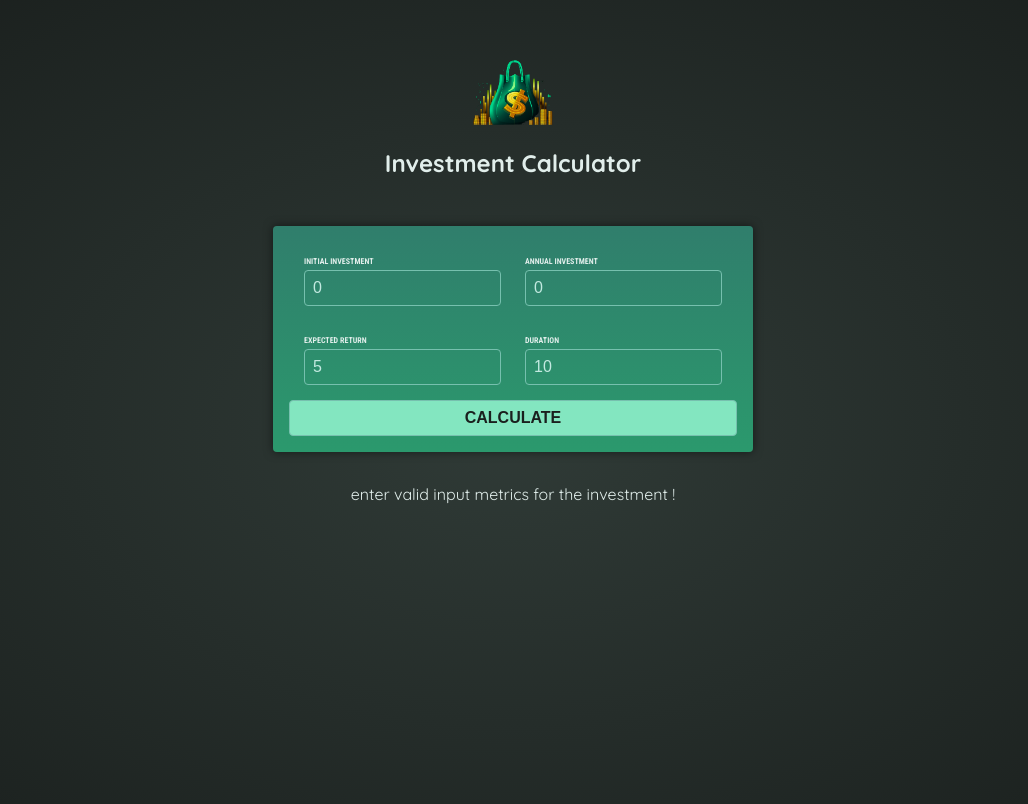
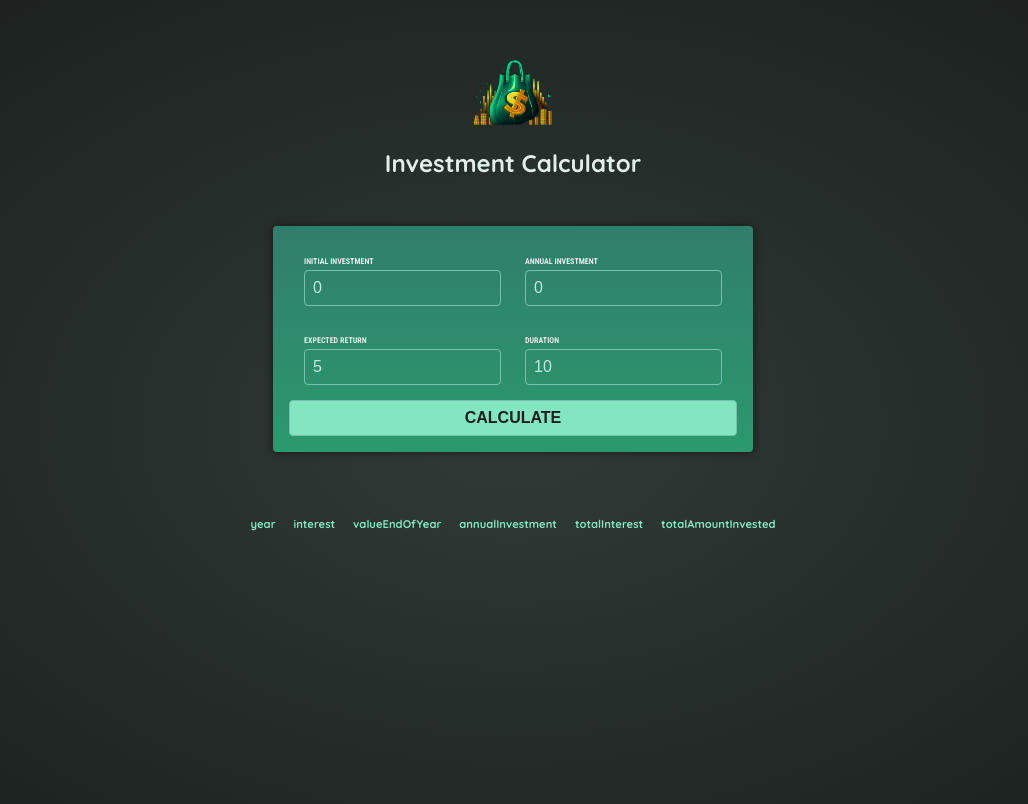
Before and after one commit to EliteCoder75/investment_app-, an Angular app: page / in a window 1280 px wide. Shown: the top 804 px of the page, without its empty margins (127-1155 px from the left). Built offline with nearby package versions, Linux system fonts and the light colour scheme.

Commit message:
using signals

```diff
--- a/src/app/app.component.html
+++ b/src/app/app.component.html
@@ -1,3 +1,3 @@
 <app-header/>
 <app-user-input (emitData)="onCalculateInvestment($event)" />
-<app-investment-results [table]="retAnnualData()"/>
+<app-investment-results [table]="Data()"/>
--- a/src/app/app.component.ts
+++ b/src/app/app.component.ts
@@ -1,4 +1,4 @@
-import { Component, Output, EventEmitter } from '@angular/core';
+import { Component, Output, EventEmitter, signal } from '@angular/core';
 import { HeaderComponent } from './header/header.component';
 import { UserInputComponent } from './user-input/user-input.component';
 import { InvestmentResultsComponent } from './investment-results/investment-results.component';
@@ -12,7 +12,7 @@ import { Metrics } from './user-input/metrics.model';
 })
 export class AppComponent {
 
-  Data: Array<{ year: number; interest: number; valueEndOfYear: number; annualInvestment: number; totalInterest: number; totalAmountInvested: number; }> = [];
+  Data = signal <{ year: number; interest: number; valueEndOfYear: number; annualInvestment: number; totalInterest: number; totalAmountInvested: number; }[] | undefined> (undefined);
   onCalculateInvestment (data: Metrics) {
 
     const annualData = [];
@@ -36,11 +36,9 @@ export class AppComponent {
     }
 
     //this.emitData.emit(annualData);
-    this.Data = annualData
-    console.log(this.Data);
+    this.Data.set(annualData);
+    //console.log(this.Data);
   }
 
-    retAnnualData () {
-      return this.Data;
-    }
+
 }
```
